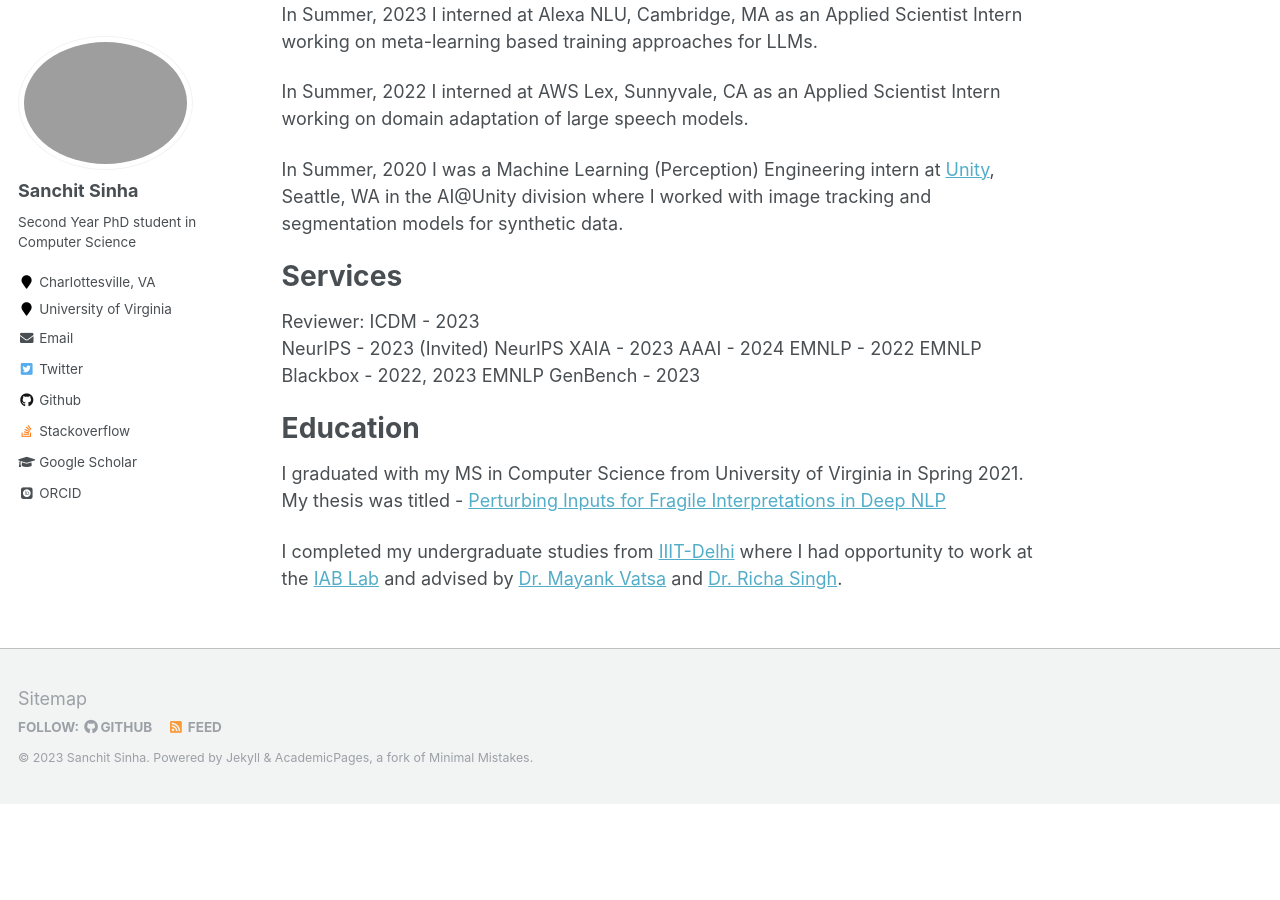
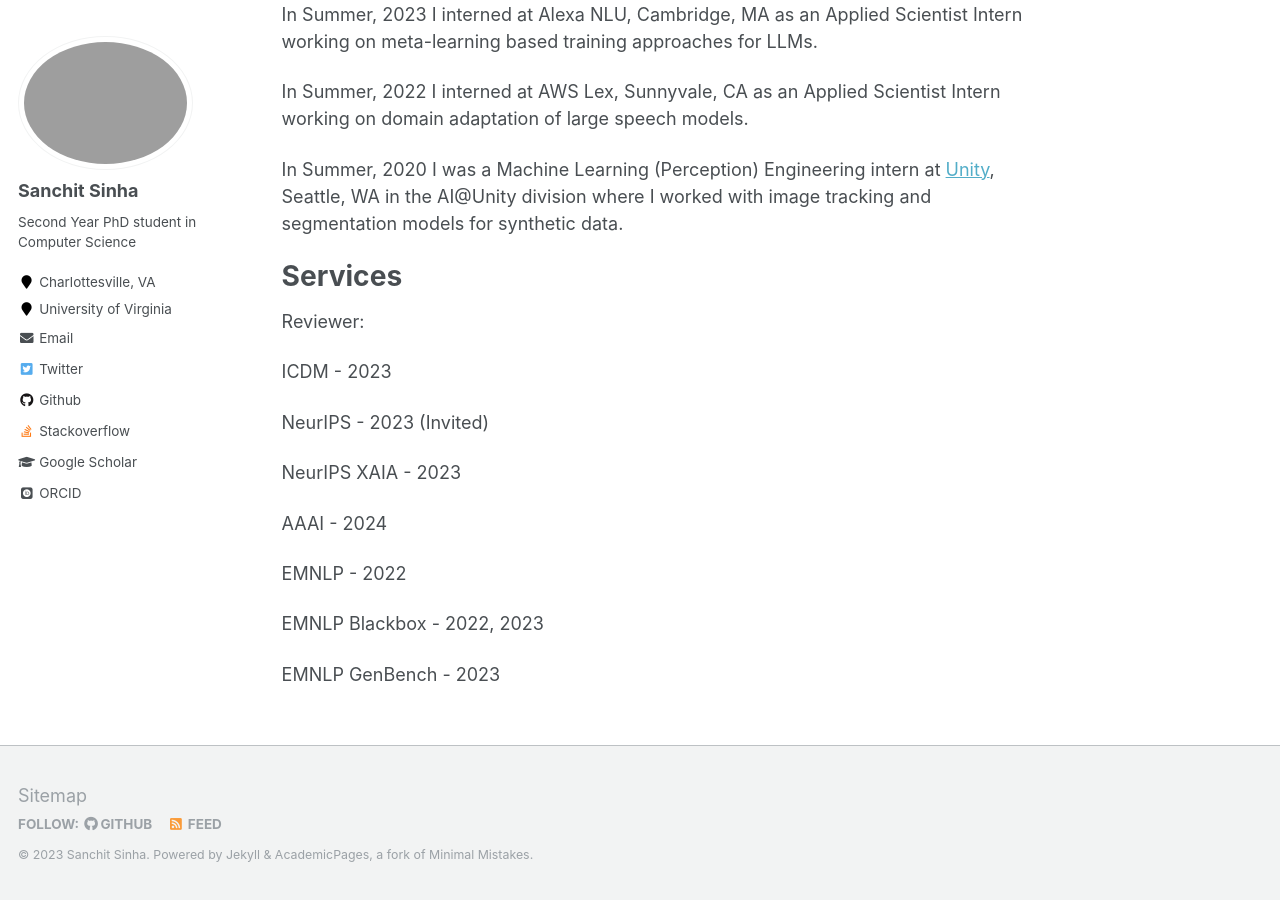
Before and after one commit to sanchit97/sanchit97.github.io, a Jekyll site: the page built from _pages/about.md, in a window 1280 px wide and 900 px high, scrolled down 938 px. Built offline with Jekyll 4.4.1, drawn with Linux system fonts in a browser that asks for light colours; some web fonts are replaced; before the commit the page ends 1742 px from its top, so only the background shows below that.

Commit message:
Updates 9-7

```diff
--- a/_pages/about.md
+++ b/_pages/about.md
@@ -49,18 +49,17 @@ In Summer, 2020 I was a Machine Learning (Perception) Engineering intern at [Uni
 Services
 ======
 Reviewer:
+
 ICDM - 2023
+
 NeurIPS - 2023 (Invited)
+
 NeurIPS XAIA - 2023
+
 AAAI - 2024
+
 EMNLP - 2022
+
 EMNLP Blackbox - 2022, 2023
+
 EMNLP GenBench - 2023
-
-Education
-=====
-
-I graduated with my MS in Computer Science from University of Virginia in Spring 2021. My thesis was titled - [
-Perturbing Inputs for Fragile Interpretations in Deep NLP](https://libraetd.lib.virginia.edu/public_view/ft848r240)
-
-I completed my undergraduate studies from [IIIT-Delhi](https://www.iiitd.ac.in/) where I had opportunity to work at the [IAB Lab](http://iab-rubric.org/) and advised by [Dr. Mayank Vatsa](http://home.iitj.ac.in/~mvatsa/) and [Dr. Richa Singh](http://home.iitj.ac.in/~richa/).
```
